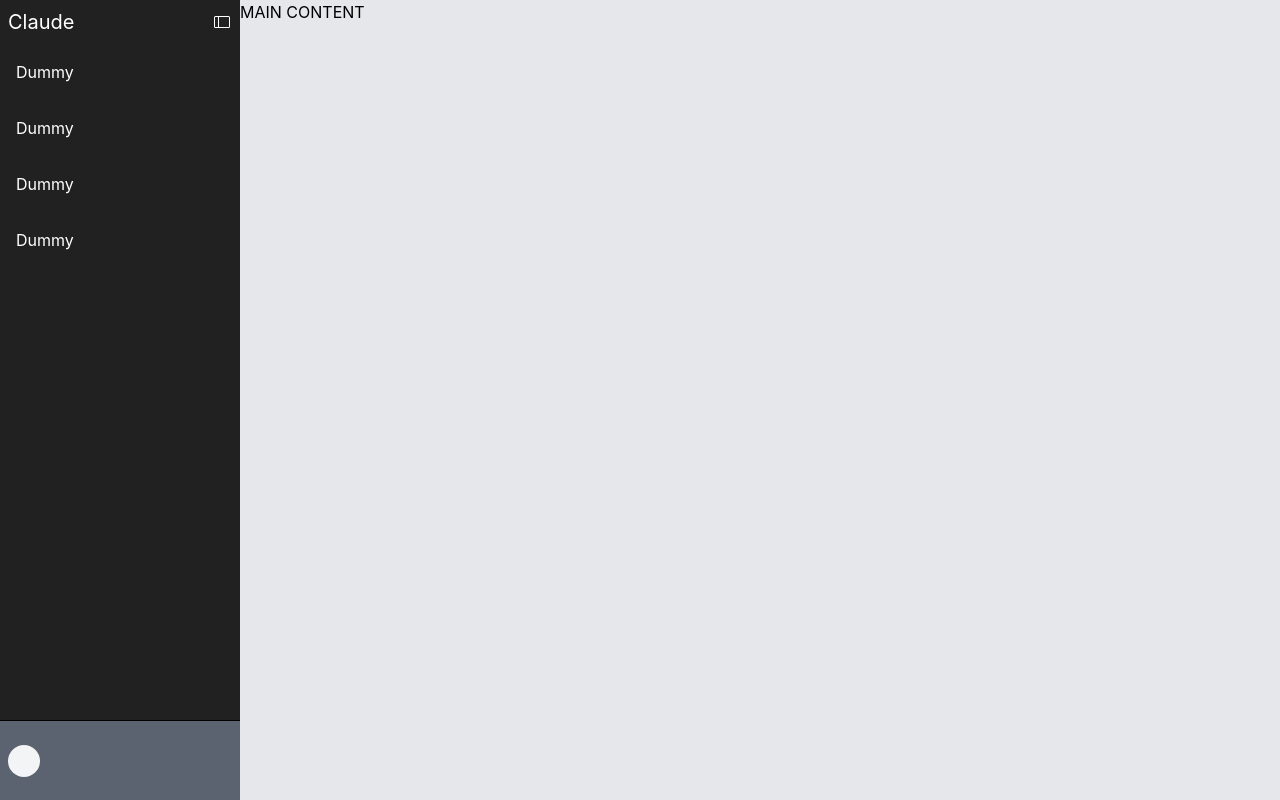
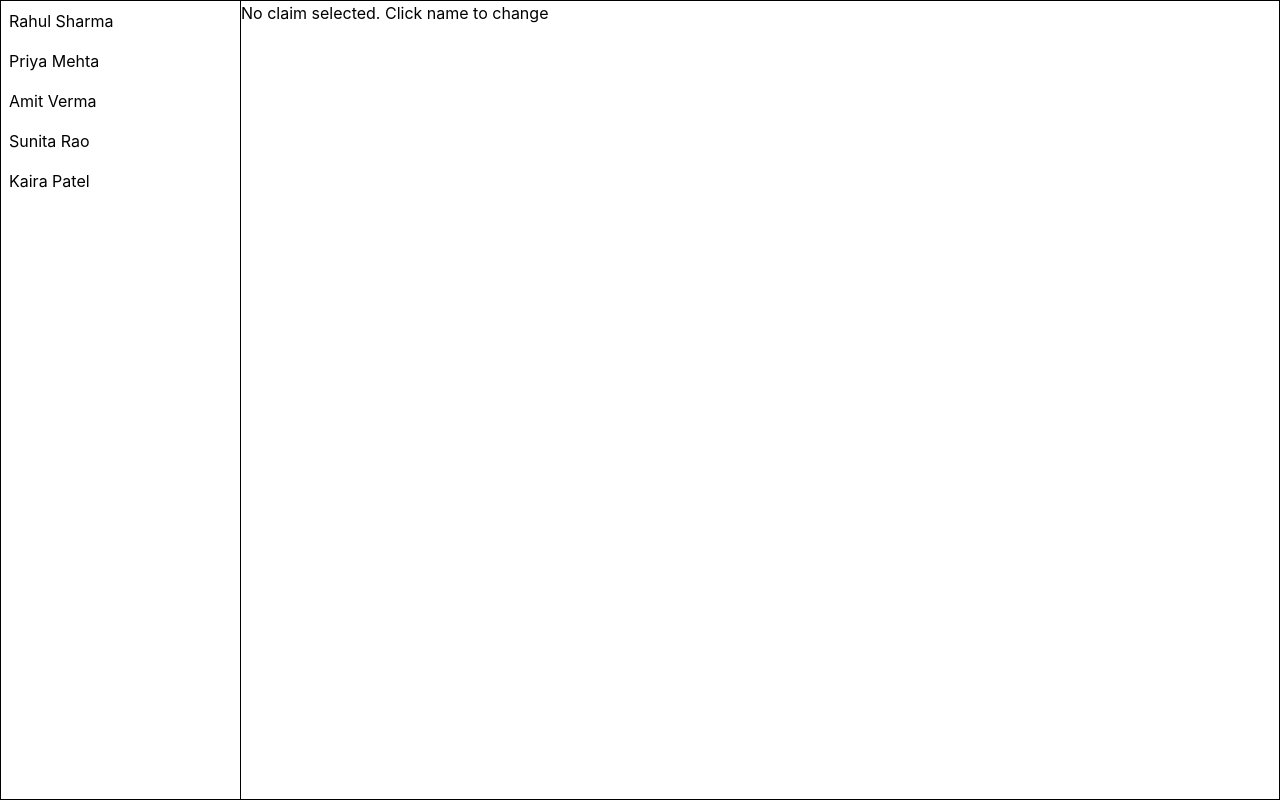
Before and after one commit to prashant00797/sharpening-skills, a React (Vite) app: page / in a window 1280 px wide. Built offline with nearby package versions, Linux system fonts and the light colour scheme.

Commit message:
Day 3 - Select a claim find concept - YOUR TASK Build a two-panel layout. Left panel: list of claim names. Right panel: full details of the selected claim. Clicking a name on the left shows its details on the right. Store the selected claim's id in useState (not the full object).

```diff
--- a/src/react/App.jsx
+++ b/src/react/App.jsx
@@ -1,7 +1,7 @@
-import Navbar from "./layouts/Day2/Navbar";
+import ClaimSelection from "./day1-7/component/DayThree";
 
 const App = () => {
-  return <Navbar />;
+  return <ClaimSelection />;
 };
 
 export default App;
--- /dev/null
+++ b/src/react/day1-7/component/DayThree.jsx
@@ -0,0 +1,42 @@
+import { useState } from "react";
+import { claimsData } from "../data/config";
+
+const ClaimSelection = () => {
+  const [claimId, setClaimId] = useState("");
+
+  let patientDetails = claimsData.find((item) => item.id === claimId);
+
+  return (
+    <div className="h-screen overflow-hidden flex border">
+      <div className="h-full overflow-y-auto w-60 border-r">
+        {claimsData.map((item) => (
+          <div
+            className={`cursor-pointer p-2 hover:bg-violet-50 ${item.id === claimId && "bg-violet-100"}`}
+            onClick={() => setClaimId(item.id)}
+            key={item.id}
+          >
+            {item.patient}
+          </div>
+        ))}
+        {claimId && <div>{`${claimId} = selected`}</div>}
+      </div>
+      <div className="flex flex-col flex-1 overflow-y-auto w-60">
+        <div className="flex flex-1 overflow-y-auto">
+          {claimId ? (
+            <div className="flex flex-col">
+              <div>Claims Details</div>
+              <div>Patient: {patientDetails.patient}</div>
+              <div>Type: {patientDetails.type}</div>
+              <div>Amount: {patientDetails.amount.toLocaleString()}</div>
+              <div>Status: {patientDetails.status}</div>
+              <div>Date: {patientDetails.date}</div>
+            </div>
+          ) : (
+            <div>No claim selected. Click name to change</div>
+          )}
+        </div>
+      </div>
+    </div>
+  );
+};
+export default ClaimSelection;
```
